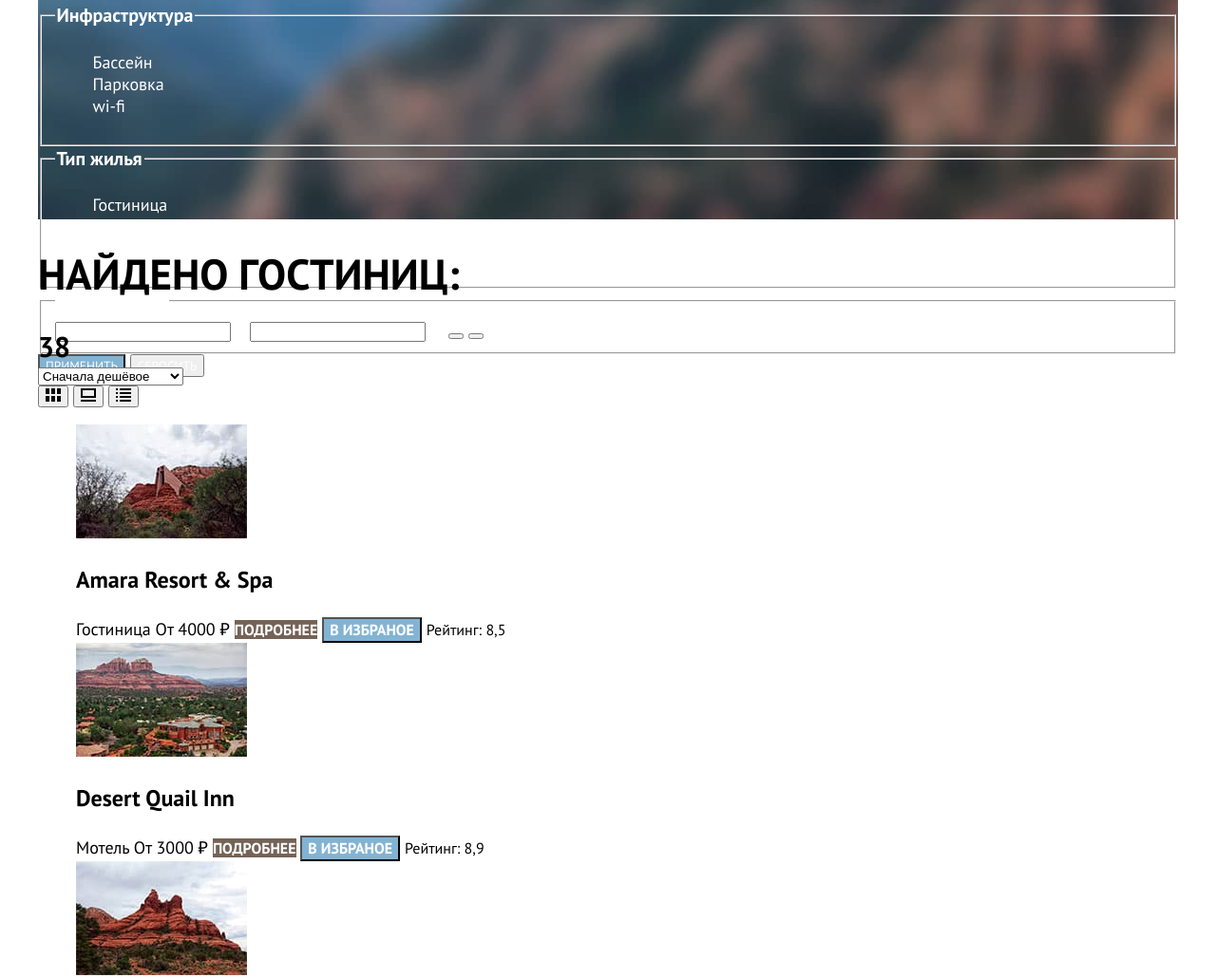
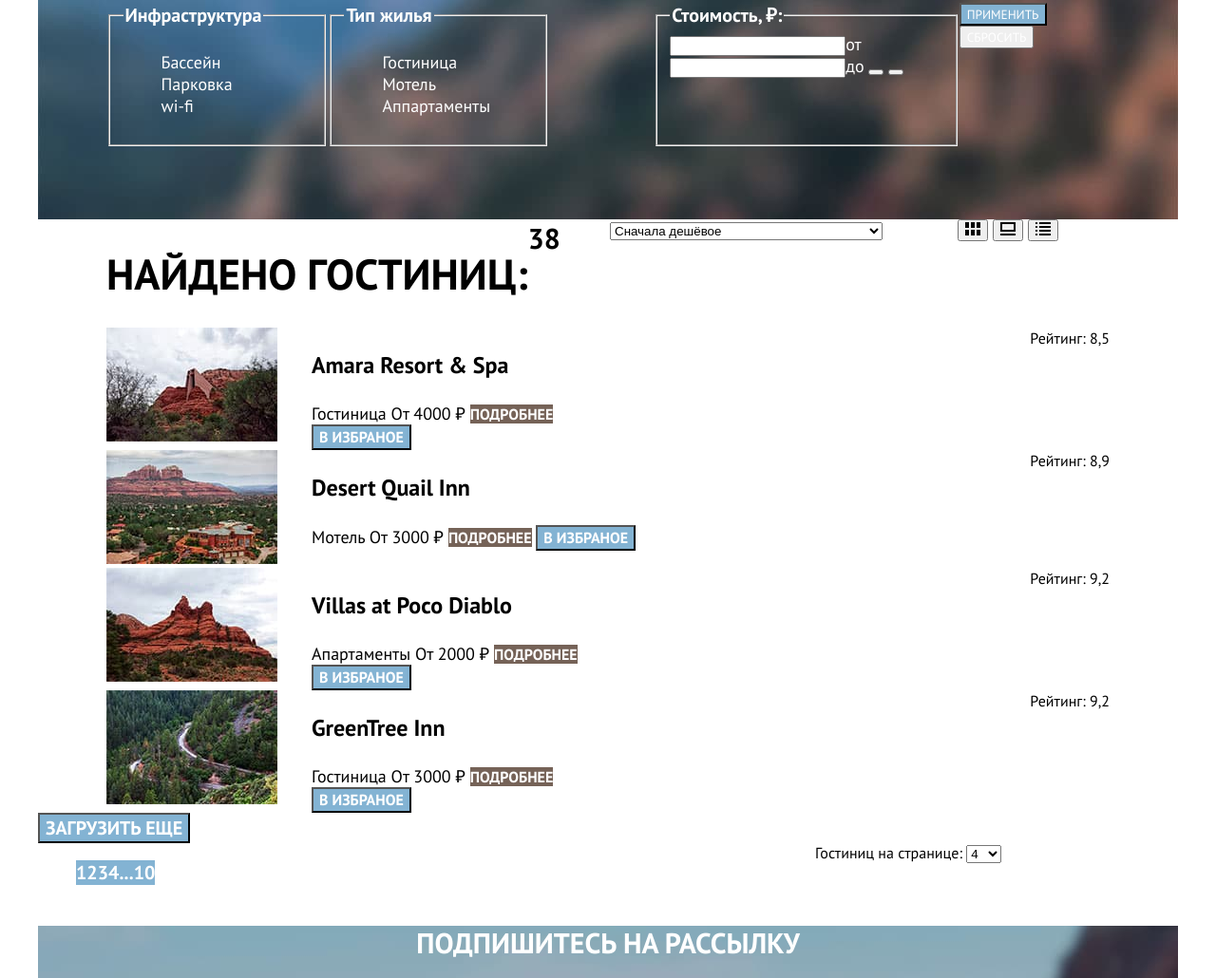
Before and after one commit to evgeniagotskina/1335597-sedona-32, a plain HTML site: page catalog.html in a window 1280 px wide. Shown: the part 295-1325 px from the top of the page at 95% size. Drawn offline with Linux system fonts and the light colour scheme.

Commit message:
сетка крупных блоков каталог

```diff
--- a/catalog.html
+++ b/catalog.html
@@ -110,7 +110,7 @@
                             </li>
                         </ul>
                     </fieldset>
-                    <fieldset class="catalog-filter-group">
+                    <fieldset class="catalog-filter-price">
                         <legend class="catalog-filter-title">Стоимость, ₽:</legend>
                         <label class="catalog-filter-label">
                       <input class="catalog-filter-input" type="text" name="min-price">от
@@ -125,9 +125,10 @@
                       <span class="visually-hidden">Изменить максимальную цену.</span>
                     </button>
                     </fieldset>
-
+                    <div class="button-wrapper">
                         <button class="button button-apply" type="submit">Применить</button>
                         <button class="button button-reset" type="reset">Сбросить</button>
+                    </div>
                 </form>
         </div>
         </section>
@@ -166,46 +167,70 @@
                 <li class="hotel-card-item">
                     <a class="hotel-card-link" href="hotel.html">
                         <img class="hotel-card-image" src="/img/catalog/hotel-amara.jpg" width="180px" height="120px" alt="Отель Амара">
+                    </a>
+                    <div class="hotel-card-information">
+                        <a class="hotel-card-link" href="hotel.html">
                             <h3 class="hotel-card-title">Amara Resort & Spa</h3>
                         </a>
                         <span class="hotel-card-type">Гостиница</span>
                         <b class="hotel-card-price">От 4000 ₽</b>
                         <a class="button button-card" href="hotel.html">подробнее</a>
                         <button class="button button-favourites" type=button>в избраное</button>
+                    </div>
+                    <div class="hotel-card-estimation">
                         <span class="hotel-card-rating">Рейтинг: 8,5</span>
+                    </div>
                 </li>
                 <li class="hotel-card-item">
                     <a class="hotel-card-link" href="hotel.html">
                         <img class="hotel-card-image" src="/img/catalog/hotel-desert.jpg" width="180px" height="120px" alt="Отель Десерт">
+                    </a>
+                    <div class="hotel-card-information">
+                        <a class="hotel-card-link" href="hotel.html">
                             <h3 class="hotel-card-title">Desert Quail Inn</h3>
                         </a>
                         <span class="hotel-card-type">Мотель</span>
                         <b class="hotel-card-price">От 3000 ₽</b>
                         <a class="button button-card" href="hotel.html">подробнее</a>
                         <button class="button button-favourites" type=button>в избраное</button>
+                    </div>
+                    <div class="hotel-card-estimation">
                         <span class="hotel-card-rating">Рейтинг: 8,9</span>
+                    </div>
                 </li>
                 <li class="hotel-card-item">
                     <a class="hotel-card-link" href="hotel.html">
                         <img class="hotel-card-image" src="/img/catalog/hotel-villas.jpg" width="180px" height="120px" alt=" Отель Виллас">
+                    </a>
+                    <div class="hotel-card-information">
+                        <a class="hotel-card-link" href="hotel.html">
                             <h3 class="hotel-card-title">Villas at Poco Diablo</h3>
                         </a>
                         <span class="hotel-card-type">Апартаменты</span>
                         <b class="hotel-card-price">От 2000 ₽</b>
                         <a class="button button-card" href="hotel.html">подробнее</a>
                         <button class="button button-favourites" type=button>в избраное</button>
+                    </div>
+                    <div class="hotel-card-estimation">
                         <span class="hotel-card-rating">Рейтинг: 9,2</span>
+                    </div>
                 </li>
                 <li class="hotel-card-item">
                     <a class="hotel-card-link" href="hotel.html">
                         <img class="hotel-card-image" src="/img/catalog/hotel-green.jpg" width="180px" height="120px" alt="Отель Грин">
+                    </a>
+                    <div class="hotel-card-information">
+                        <a class="hotel-card-link" href="hotel.html">
                             <h3 class="hotel-card-title">GreenTree Inn</h3>
                         </a>
                         <span class="hotel-card-type">Гостиница</span>
                         <b class="hotel-card-price">От 3000 ₽</b>
                         <a class="button button-card" href="hotel.html">подробнее</a>
                         <button class="button button-favourites" type=button>в избраное</button>
+                    </div>
+                    <div class="hotel-card-estimation">
                         <span class="hotel-card-rating">Рейтинг: 9,2</span>
+                    </div>
                 </li>
             </ul>
             <button class="button button-more" type="button">загрузить еще</button>
--- a/styles/styles.css
+++ b/styles/styles.css
@@ -312,7 +312,9 @@ body {
 }
 
 .contacts-list {
+    width: 200px;
     list-style: none;
+    margin-left: 72px;
 }
 
 .contacts-phone {
@@ -324,6 +326,11 @@ body {
     text-decoration: none;
     color: black;
     font-style: normal;
+}
+
+.contacts-copyright {
+    width: 200px;
+    margin-right: 72px;
 }
 
 
@@ -364,7 +371,10 @@ body {
 /* Form */
 
 .catalog-filter {
+    display: flex;
     color: #FFFFFF;
+    margin-left: 72px;
+    margin-right: 72px;
 }
 
 .catalog-filter-title {
@@ -387,10 +397,31 @@ body {
     background: #83B3D3;
 }
 
+.catalog-filter-group {
+    width: 200px;
+}
+
+.button-wrapper {
+    width: 160px;
+}
+
+.catalog-filter-price {
+    width: 290px;
+    margin-left: 112px;
+}
+
 
 /* Sorting */
 
+.sorting {
+    display: flex;
+    margin-left: 72px;
+    margin-right: 72px;
+}
+
 .filter-output {
+    display: flex;
+    width: 500px;
     font-weight: bold;
     font-size: 30px;
     line-height: 39px;
@@ -404,11 +435,33 @@ body {
     color: #333333;
 }
 
+.sorting-type {
+    width: 287px;
+    margin-left: 30px;
+}
+
+.sorting-type select {
+    width: 287px;
+}
+
+.container-type-card {
+    width: 160px;
+    margin-left: auto;
+}
+
 
 /* Hotel-Card */
 
 .hotel-card-list {
     list-style: none;
+    margin: 0;
+    padding: 0;
+    margin-left: 72px;
+    margin-right: 72px;
+}
+
+.hotel-card-item {
+    display: flex;
 }
 
 .hotel-card-link {
@@ -420,6 +473,15 @@ body {
     font-size: 24px;
     line-height: 31px;
     color: #000;
+}
+
+.hotel-card-information {
+    margin-left: 36px;
+    width: 350px;
+}
+
+.hotel-card-estimation {
+    margin-left: auto;
 }
 
 .hotel-card-type,
@@ -460,7 +522,12 @@ body {
 
 /* Pagination */
 
+.pagination {
+    display: flex;
+}
+
 .pagination-list {
+    display: flex;
     list-style: none;
 }
 
@@ -479,5 +546,7 @@ body {
 }
 
 .sorting-number {
+    margin-left: auto;
+    width: 382px;
     font-size: 16px;
 }
```
Lines whose indentation alone changed are shown as unchanged.
